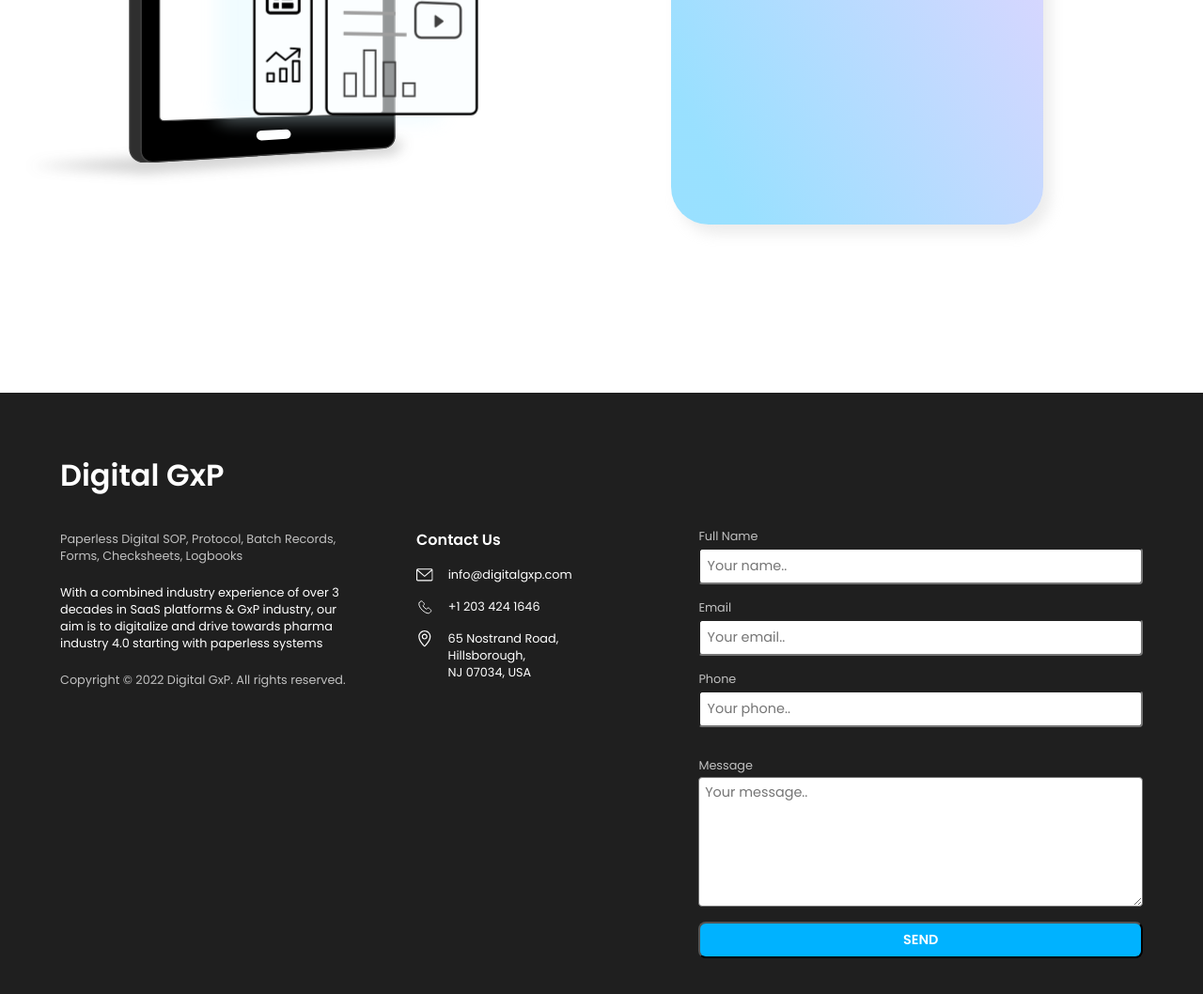
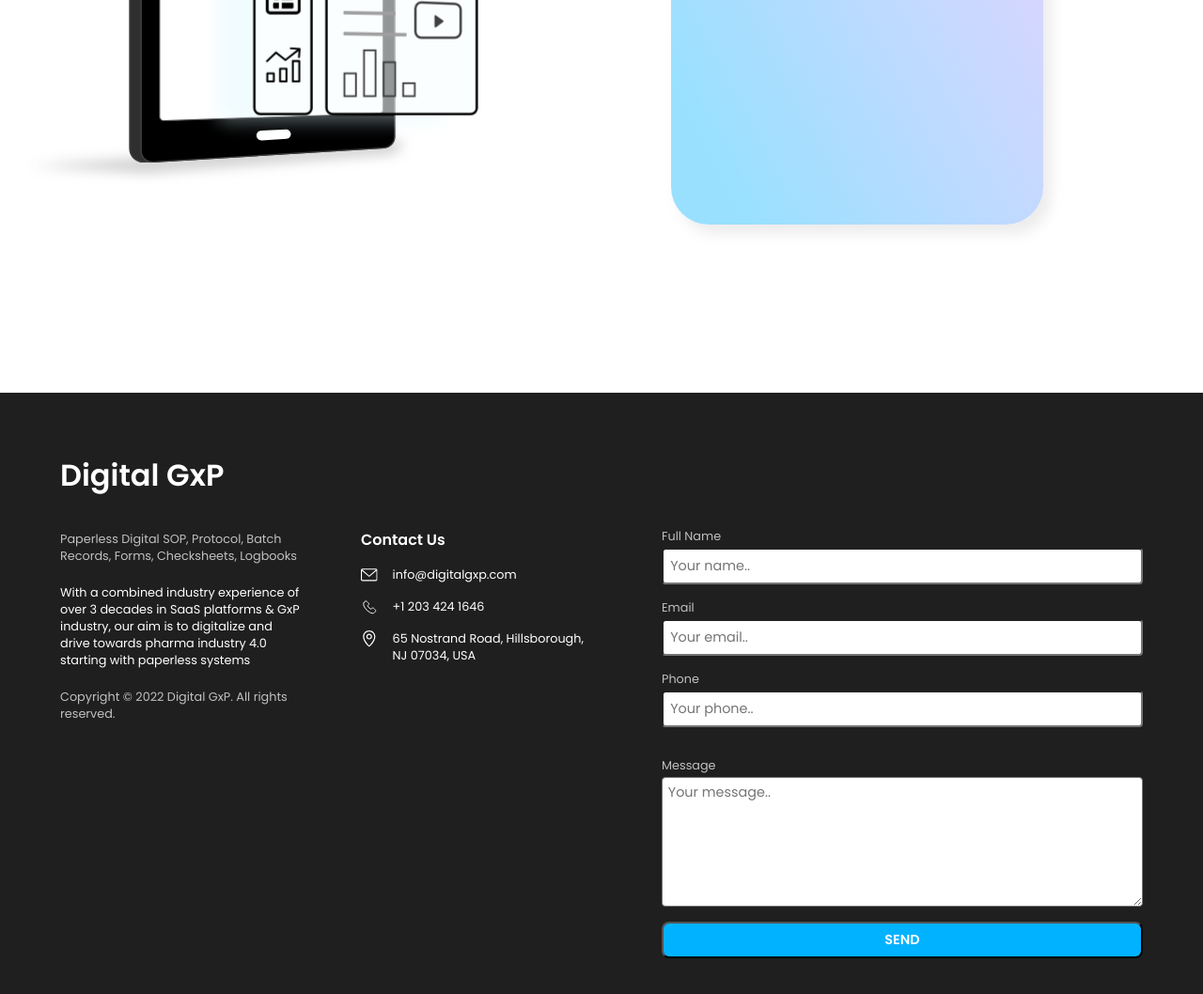
Before and after one commit to syedq707/dgxp-vue, a Vue app in the folder dgxp-landing/: page / in a window 1280 px wide. Shown: the part 3461-4519 px from the top of the page at 94% size. Built offline with nearby package versions, Linux system fonts and the light colour scheme.

Commit message:
Landing header, footer width updated

```diff
--- a/dgxp-landing/src/components/LandingFooter.vue
+++ b/dgxp-landing/src/components/LandingFooter.vue
@@ -295,7 +295,7 @@
 
 @media only screen and (min-width: 1025px) {
   footer .grid-three {
-    grid-template-columns: 2fr 1.5fr 3fr;
+    grid-template-columns: 1fr 1fr 2fr;
   }
 }
 </style>
--- a/dgxp-landing/src/pages/index.vue
+++ b/dgxp-landing/src/pages/index.vue
@@ -322,7 +322,7 @@
 }
 
 .wide {
-  width: min(90vw, 1600px);
+  width: min(90vw, calc(1600px - 8rem));
 }
 
 .grid {
```
